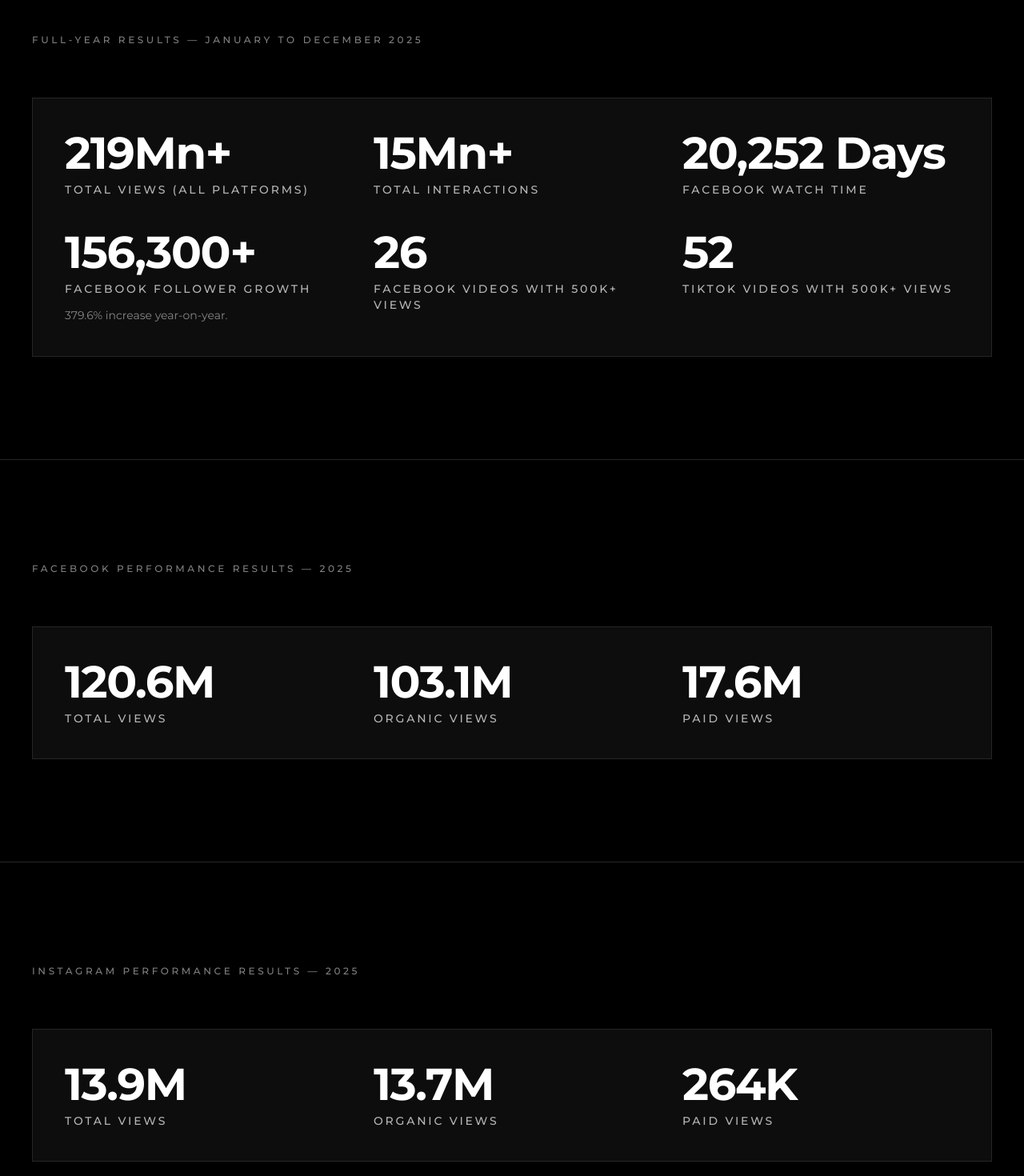
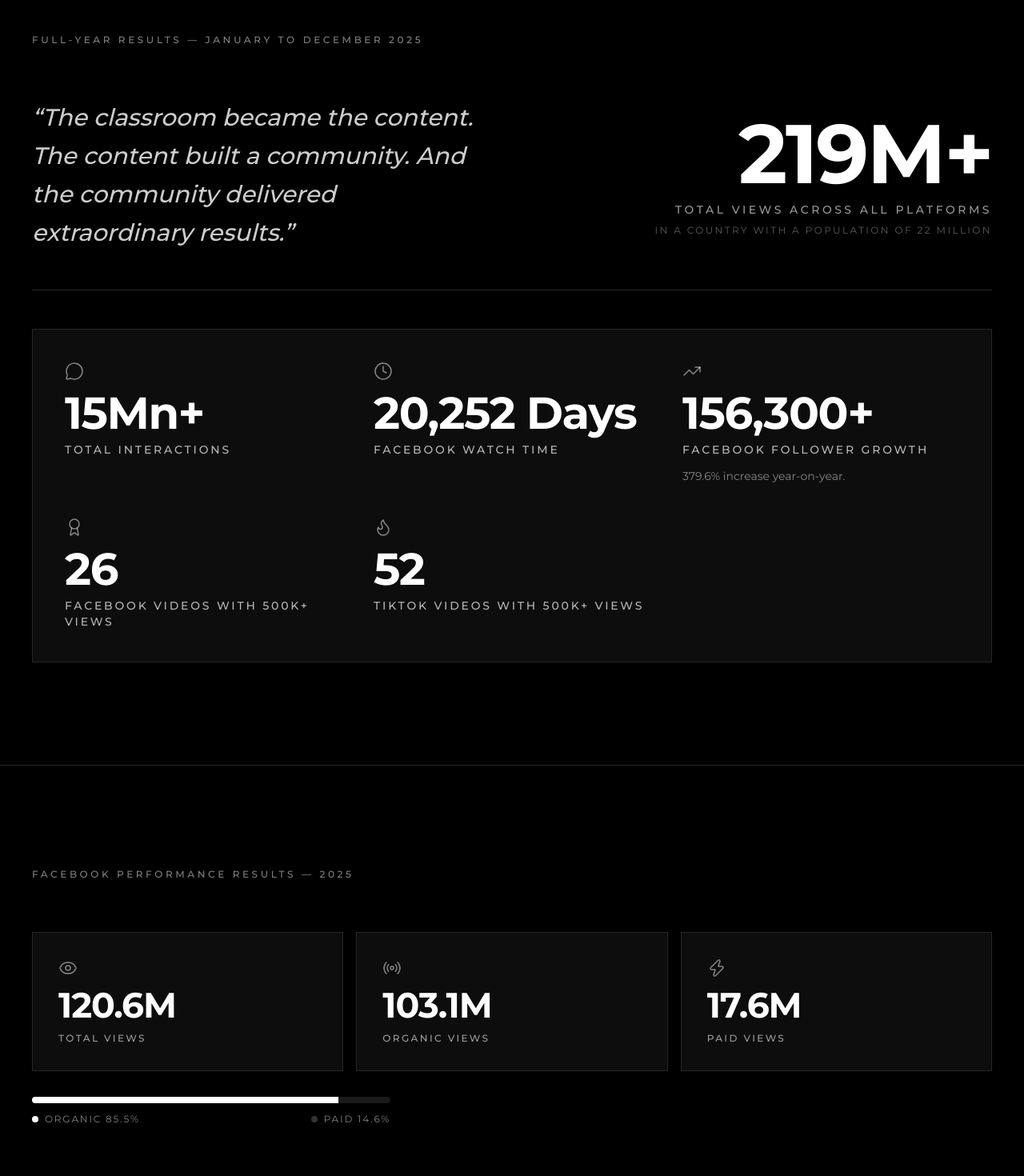
Before and after one commit to PrathiAsheka/twky-website, a Next.js app: page /case-studies/nadeesha-koralage in a window 1280 px wide. Shown: the part 1180-2650 px from the top of the page at 80% size. Built offline with nearby package versions, Linux system fonts and the light colour scheme.

Commit message:
Update site statistics

```diff
--- a/app/case-studies/nadeesha-koralage/page.tsx
+++ b/app/case-studies/nadeesha-koralage/page.tsx
@@ -1,7 +1,25 @@
 import type { Metadata } from "next";
+import type { ReactNode } from "react";
+import {
+  Award,
+  Clock,
+  CircleCheck,
+  DollarSign,
+  Eye,
+  Flame,
+  MessageCircle,
+  MousePointerClick,
+  Radio,
+  Target,
+  TrendingUp,
+  Zap,
+} from "lucide-react";
 import PageHero from "@/components/PageHero";
 import Section from "@/components/Section";
 import StatGrid from "@/components/StatGrid";
+import StatCard from "@/components/StatCard";
+import SplitBar from "@/components/SplitBar";
+import AnimatedCounter from "@/components/AnimatedCounter";
 
 export const metadata: Metadata = {
   title: "Nadeesha Koralage Case Study — They Will Know You",
@@ -9,30 +27,38 @@ export const metadata: Metadata = {
     "Authority Driven Personal Brand — full ecosystem social media growth focused on authority, reach, and consistency.",
 };
 
+const iconClass = "h-6 w-6";
+
 const FACEBOOK_VIEWS = [
-  { value: "120.6M", label: "Total Views" },
-  { value: "103.1M", label: "Organic Views" },
-  { value: "17.6M", label: "Paid Views" },
+  { icon: <Eye className={iconClass} strokeWidth={1.5} />, value: "120.6M", label: "Total Views" },
+  { icon: <Radio className={iconClass} strokeWidth={1.5} />, value: "103.1M", label: "Organic Views" },
+  { icon: <Zap className={iconClass} strokeWidth={1.5} />, value: "17.6M", label: "Paid Views" },
 ];
 
+const FACEBOOK_SPLIT = { organicPct: 85.5, paidPct: 14.6 };
+
 const INSTAGRAM_VIEWS = [
-  { value: "13.9M", label: "Total Views" },
-  { value: "13.7M", label: "Organic Views" },
-  { value: "264K", label: "Paid Views" },
+  { icon: <Eye className={iconClass} strokeWidth={1.5} />, value: "13.9M", label: "Total Views" },
+  { icon: <Radio className={iconClass} strokeWidth={1.5} />, value: "13.7M", label: "Organic Views" },
+  { icon: <Zap className={iconClass} strokeWidth={1.5} />, value: "264K", label: "Paid Views" },
 ];
 
+const INSTAGRAM_SPLIT = { organicPct: 98.6, paidPct: 1.9 };
+
 const TIKTOK_VIEWS = [
-  { value: "80.1M", label: "Total Views" },
-  { value: "52", label: "Videos with 500K+ Views" },
+  { icon: <Eye className={iconClass} strokeWidth={1.5} />, value: "80.1M", label: "Total Views" },
+  { icon: <Award className={iconClass} strokeWidth={1.5} />, value: "52", label: "Videos with 500K+ Views" },
 ];
 
-const YOUTUBE_VIEWS = [{ value: "4.5M", label: "Total Views" }];
+const YOUTUBE_VIEWS = [
+  { icon: <Eye className={iconClass} strokeWidth={1.5} />, value: "4.5M", label: "Total Views" },
+];
 
 const PAID_PERFORMANCE = [
-  { label: "Spend", value: "$1,953.98" },
-  { label: "Impressions", value: "14,593,701" },
-  { label: "Reach", value: "14,593,701" },
-  { label: "Clicks", value: "72,246" },
+  { icon: <DollarSign className="h-4 w-4 text-white/40" strokeWidth={1.5} />, label: "Spend", value: "$1,953.98" },
+  { icon: <Eye className="h-4 w-4 text-white/40" strokeWidth={1.5} />, label: "Impressions", value: "14,593,701" },
+  { icon: <Target className="h-4 w-4 text-white/40" strokeWidth={1.5} />, label: "Reach", value: "14,593,701" },
+  { icon: <MousePointerClick className="h-4 w-4 text-white/40" strokeWidth={1.5} />, label: "Clicks", value: "72,246" },
 ];
 
 const GROWTH_PRINCIPLES = [
@@ -49,31 +75,22 @@ const GRID_COLS_BY_COUNT: Record<number, string> = {
   3: "sm:grid-cols-3",
 };
 
-function StatCardsRow({
+function PlatformStatGrid({
   stats,
 }: {
-  stats: { value: string; label: string; description?: string }[];
+  stats: { icon: ReactNode; value: string; label: string }[];
 }) {
   const gridCols = GRID_COLS_BY_COUNT[stats.length] ?? "sm:grid-cols-3";
 
   return (
-    <div
-      className={`grid grid-cols-1 gap-10 border border-line bg-surface p-8 sm:gap-10 sm:p-10 ${gridCols}`}
-    >
+    <div className={`grid grid-cols-1 gap-4 ${gridCols}`}>
       {stats.map((stat) => (
-        <div key={stat.label} className="flex flex-col gap-2">
-          <span className="text-[clamp(2.25rem,5vw,3.5rem)] font-bold leading-none tracking-tight text-white">
-            {stat.value}
-          </span>
-          <span className="text-sm font-medium uppercase tracking-[0.2em] text-white/70">
-            {stat.label}
-          </span>
-          {stat.description && (
-            <p className="mt-1 text-sm leading-relaxed text-white/50">
-              {stat.description}
-            </p>
-          )}
-        </div>
+        <StatCard
+          key={stat.label}
+          icon={stat.icon}
+          value={stat.value}
+          label={stat.label}
+        />
       ))}
     </div>
   );
@@ -101,49 +118,84 @@ export default function NadeeshaKoralagePage() {
       </Section>
 
       <Section eyebrow="Full-Year Results — January to December 2025">
+        <div className="grid grid-cols-1 items-center gap-12 border-b border-line pb-12 lg:grid-cols-[1.1fr_1fr] lg:gap-16">
+          <p className="max-w-xl text-[clamp(1.35rem,2.4vw,1.85rem)] font-medium italic leading-relaxed text-white/80">
+            &ldquo;The classroom became the content. The content built a
+            community. And the community delivered extraordinary
+            results.&rdquo;
+          </p>
+          <div className="flex flex-col gap-2 lg:items-end lg:text-right">
+            <span className="text-[clamp(4rem,9vw,6.5rem)] font-bold leading-none tracking-tight text-white">
+              <AnimatedCounter value={219} suffix="M+" />
+            </span>
+            <span className="text-sm font-medium uppercase tracking-[0.25em] text-white/60">
+              Total Views Across All Platforms
+            </span>
+            <span className="text-xs uppercase tracking-[0.2em] text-white/35">
+              In a country with a population of 22 million
+            </span>
+          </div>
+        </div>
+
+        <div className="mt-12">
           <StatGrid
             stats={[
               {
-              value: 219,
+                value: 15,
                 suffix: "Mn+",
-              label: "Total Views (All Platforms)",
+                label: "Total Interactions",
+                icon: <MessageCircle className={iconClass} strokeWidth={1.5} />,
               },
-            { value: 15, suffix: "Mn+", label: "Total Interactions" },
-            { value: 20252, suffix: " Days", label: "Facebook Watch Time" },
+              {
+                value: 20252,
+                suffix: " Days",
+                label: "Facebook Watch Time",
+                icon: <Clock className={iconClass} strokeWidth={1.5} />,
+              },
               {
                 value: 156300,
                 suffix: "+",
                 label: "Facebook Follower Growth",
                 description: "379.6% increase year-on-year.",
+                icon: <TrendingUp className={iconClass} strokeWidth={1.5} />,
               },
               {
                 value: 26,
                 suffix: "",
                 label: "Facebook Videos with 500K+ Views",
+                icon: <Award className={iconClass} strokeWidth={1.5} />,
               },
               {
                 value: 52,
                 suffix: "",
                 label: "TikTok Videos with 500K+ Views",
+                icon: <Flame className={iconClass} strokeWidth={1.5} />,
               },
             ]}
           />
+        </div>
       </Section>
 
       <Section eyebrow="Facebook Performance Results — 2025">
-        <StatCardsRow stats={FACEBOOK_VIEWS} />
+        <PlatformStatGrid stats={FACEBOOK_VIEWS} />
+        <div className="mt-8 max-w-md">
+          <SplitBar {...FACEBOOK_SPLIT} />
+        </div>
       </Section>
 
       <Section eyebrow="Instagram Performance Results — 2025">
-        <StatCardsRow stats={INSTAGRAM_VIEWS} />
+        <PlatformStatGrid stats={INSTAGRAM_VIEWS} />
+        <div className="mt-8 max-w-md">
+          <SplitBar {...INSTAGRAM_SPLIT} />
+        </div>
       </Section>
 
       <Section eyebrow="TikTok Performance Results — 2025">
-        <StatCardsRow stats={TIKTOK_VIEWS} />
+        <PlatformStatGrid stats={TIKTOK_VIEWS} />
       </Section>
 
       <Section eyebrow="YouTube Performance Results — 2025">
-        <StatCardsRow stats={YOUTUBE_VIEWS} />
+        <PlatformStatGrid stats={YOUTUBE_VIEWS} />
       </Section>
 
       <Section eyebrow="Paid Campaign Performance — 2025">
@@ -151,9 +203,10 @@ export default function NadeeshaKoralagePage() {
           {PAID_PERFORMANCE.map((row) => (
             <div
               key={row.label}
-              className="flex items-baseline justify-between gap-6 px-6 py-5 sm:px-8"
+              className="flex items-center justify-between gap-6 px-6 py-5 sm:px-8"
             >
-              <span className="text-sm font-semibold uppercase tracking-wide text-white">
+              <span className="flex items-center gap-3 text-sm font-semibold uppercase tracking-wide text-white">
+                {row.icon}
                 {row.label}
               </span>
               <span className="text-sm text-white/60">{row.value}</span>
@@ -169,7 +222,10 @@ export default function NadeeshaKoralagePage() {
               key={item}
               className="group flex items-start gap-3 text-base font-medium text-white/85 transition-colors duration-300 hover:text-white"
             >
-              <span className="mt-1.5 h-1.5 w-1.5 shrink-0 rounded-full bg-white/50 transition-colors duration-300 group-hover:bg-white" />
+              <CircleCheck
+                className="mt-0.5 h-5 w-5 shrink-0 text-white/40 transition-colors duration-300 group-hover:text-white"
+                strokeWidth={1.5}
+              />
               <span>{item}</span>
             </li>
           ))}
--- /dev/null
+++ b/components/SplitBar.tsx
@@ -0,0 +1,34 @@
+"use client";
+
+import { motion } from "framer-motion";
+
+interface SplitBarProps {
+  organicPct: number;
+  paidPct: number;
+}
+
+export default function SplitBar({ organicPct, paidPct }: SplitBarProps) {
+  return (
+    <div className="w-full">
+      <div className="flex h-2 w-full overflow-hidden rounded-full bg-white/10">
+        <motion.div
+          initial={{ width: 0 }}
+          whileInView={{ width: `${organicPct}%` }}
+          viewport={{ once: true, margin: "-100px" }}
+          transition={{ duration: 1, ease: [0.16, 1, 0.3, 1] }}
+          className="h-full bg-white"
+        />
+      </div>
+      <div className="mt-3 flex items-center justify-between text-xs uppercase tracking-[0.15em] text-white/50">
+        <span className="flex items-center gap-2">
+          <span className="h-2 w-2 rounded-full bg-white" />
+          Organic {organicPct.toFixed(1)}%
+        </span>
+        <span className="flex items-center gap-2">
+          <span className="h-2 w-2 rounded-full bg-white/20" />
+          Paid {paidPct.toFixed(1)}%
+        </span>
+      </div>
+    </div>
+  );
+}
--- /dev/null
+++ b/components/StatCard.tsx
@@ -0,0 +1,88 @@
+"use client";
+
+import { motion, type Variants } from "framer-motion";
+import type { ReactNode } from "react";
+import { fadeUpItem } from "@/lib/motion";
+
+const cardVariants: Variants = {
+  rest: { backgroundColor: "#0D0D0D", borderColor: "#262626" },
+  hover: { backgroundColor: "#FFFFFF", borderColor: "#FFFFFF" },
+};
+
+const iconVariants: Variants = {
+  rest: { color: "rgba(255,255,255,0.5)" },
+  hover: { color: "rgba(0,0,0,0.5)" },
+};
+
+const valueVariants: Variants = {
+  rest: { color: "#FFFFFF" },
+  hover: { color: "#000000" },
+};
+
+const labelVariants: Variants = {
+  rest: { color: "rgba(255,255,255,0.6)" },
+  hover: { color: "rgba(0,0,0,0.65)" },
+};
+
+const descriptionVariants: Variants = {
+  rest: { color: "rgba(255,255,255,0.4)" },
+  hover: { color: "rgba(0,0,0,0.55)" },
+};
+
+const transition = { duration: 0.4, ease: [0.16, 1, 0.3, 1] as const };
+
+interface StatCardProps {
+  icon?: ReactNode;
+  value: string;
+  label: string;
+  description?: string;
+}
+
+export default function StatCard({
+  icon,
+  value,
+  label,
+  description,
+}: StatCardProps) {
+  return (
+    <motion.div variants={fadeUpItem} className="h-full">
+      <motion.div
+        initial="rest"
+        whileHover="hover"
+        animate="rest"
+        variants={cardVariants}
+        transition={transition}
+        className="flex h-full cursor-default flex-col gap-3 border p-6 sm:p-8"
+      >
+        {icon && (
+          <motion.div variants={iconVariants} transition={transition}>
+            {icon}
+          </motion.div>
+        )}
+        <motion.span
+          variants={valueVariants}
+          transition={transition}
+          className="text-[clamp(1.75rem,4vw,2.75rem)] font-bold leading-none tracking-tight"
+        >
+          {value}
+        </motion.span>
+        <motion.span
+          variants={labelVariants}
+          transition={transition}
+          className="text-xs font-medium uppercase tracking-[0.2em]"
+        >
+          {label}
+        </motion.span>
+        {description && (
+          <motion.p
+            variants={descriptionVariants}
+            transition={transition}
+            className="mt-1 text-xs leading-relaxed"
+          >
+            {description}
+          </motion.p>
+        )}
+      </motion.div>
+    </motion.div>
+  );
+}
--- a/components/StatGrid.tsx
+++ b/components/StatGrid.tsx
@@ -1,6 +1,7 @@
 "use client";
 
 import { motion } from "framer-motion";
+import type { ReactNode } from "react";
 import AnimatedCounter from "@/components/AnimatedCounter";
 import { fadeUpItem } from "@/lib/motion";
 
@@ -9,6 +10,7 @@ interface Stat {
   suffix?: string;
   label: string;
   description?: string;
+  icon?: ReactNode;
 }
 
 interface StatGridProps {
@@ -38,6 +40,7 @@ export default function StatGrid({ title, subtitle, stats }: StatGridProps) {
       <div className="grid grid-cols-1 gap-10 border border-line bg-surface p-8 sm:grid-cols-3 sm:gap-10 sm:p-10">
         {stats.map((stat) => (
           <div key={stat.label} className="flex flex-col gap-2">
+            {stat.icon && <div className="mb-1 text-white/50">{stat.icon}</div>}
             <span className="text-[clamp(2.25rem,5vw,3.5rem)] font-bold leading-none tracking-tight text-white">
               <AnimatedCounter value={stat.value} suffix={stat.suffix} />
             </span>
```
Lines whose indentation alone changed are shown as unchanged.
